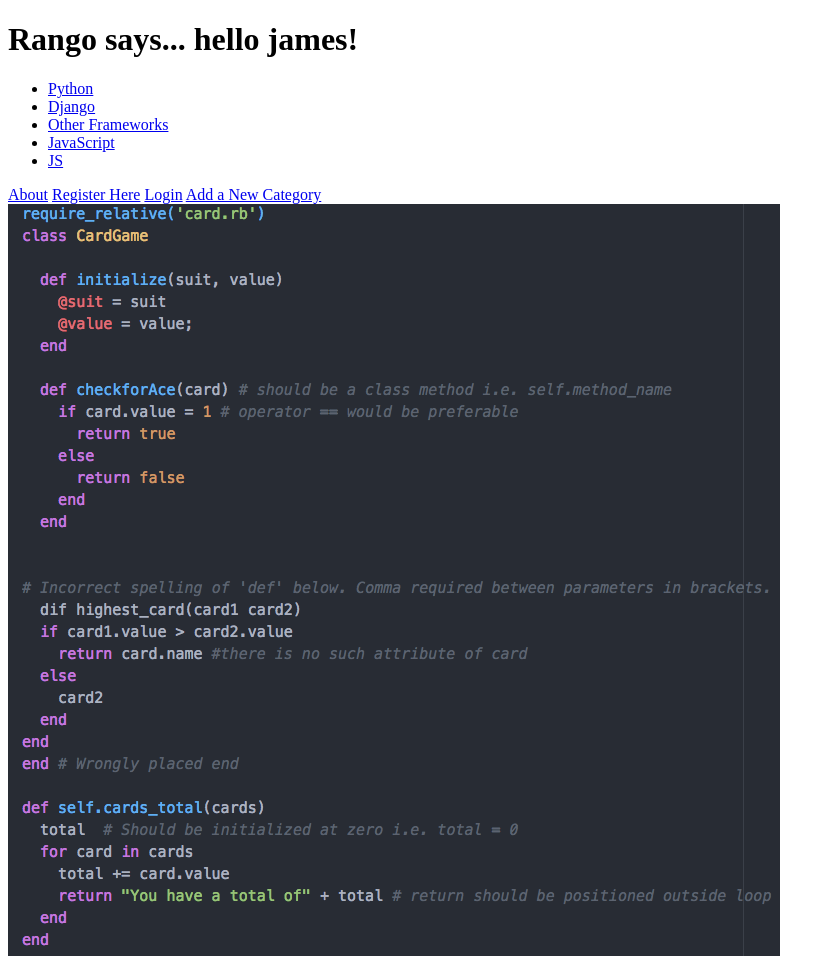
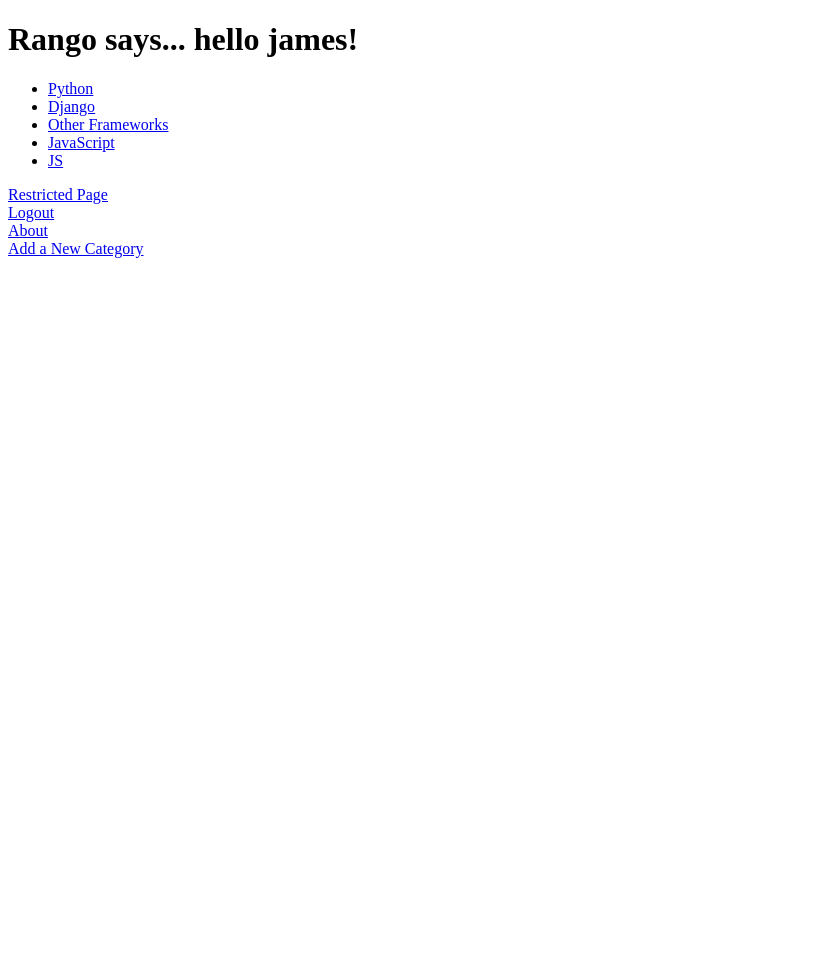
Before and after one commit to jah1603/Tango-with-Django, a Django app: page /rango/ in a window 1280 px wide. Shown: the whole page, without its empty margins (0-835 px from the left). After the commit the page ends 258 px from the top, so only its background shows below. Run offline with Django 3.2, Linux system fonts and the light colour scheme; a user stored in the database is signed in; data comes from the database, SQL or seed files in the repository; both versions use the stored data as it was after the commit.

Commit message:
adds logout function

```diff
--- a/rango/urls.py
+++ b/rango/urls.py
@@ -10,4 +10,5 @@ urlpatterns = [
     url(r'^register/$', views.register, name='register'),
     url(r'^login/$', views.user_login, name='login'),
     url(r'^restricted/', views.restricted, name='restricted'),
+    url(r'^logout/$', views.user_logout, name='logout'),
     ]
--- a/rango/views.py
+++ b/rango/views.py
@@ -9,6 +9,7 @@ from django.views.decorators.csrf import requires_csrf_token
 
 from django.http import HttpResponse
 from django.contrib.auth import authenticate, login
+from django.contrib.auth import logout
 from django.http import HttpResponseRedirect, HttpResponse
 from django.contrib.auth.decorators import login_required
 
@@ -190,6 +191,13 @@ def user_login(request):
         return render(request, 'rango/login.html', {})
 
 @login_required
+def user_logout(request):
+    logout(request)
+
+    return HttpResponseRedirect('/rango/')
+
+
+@login_required
 def restricted(request):
     return HttpResponse("Since you're logged in, you can see this text!")
 
--- a/templates/rango/index.html
+++ b/templates/rango/index.html
@@ -21,11 +21,15 @@
     <strong>There are no categories present.</strong>
 {% endif %}
 
-<a href="/rango/about/">About</a>
-<a href="/rango/register/">Register Here</a>
-<a href="/rango/login/">Login</a>
+{% if user.is_authenticated %}
+<a href="/rango/restricted/">Restricted Page</a><br />
+<a href="/rango/logout/">Logout</a><br />
+{% else %}
+<a href="/rango/register/">Register Here</a><br />
+<a href="/rango/login/">Login</a><br />
+{% endif %}
+<a href="/rango/about/">About</a><br/>
 <a href="/rango/add_category/">Add a New Category</a><br />
-<img src="{% static "rango.jpg" %}" alt="Picture of Rango" /> <!-- New line
-˓→>
+
 </body>
 </html>
```
Also changed, not shown: db.sqlite3, 2 other files.
